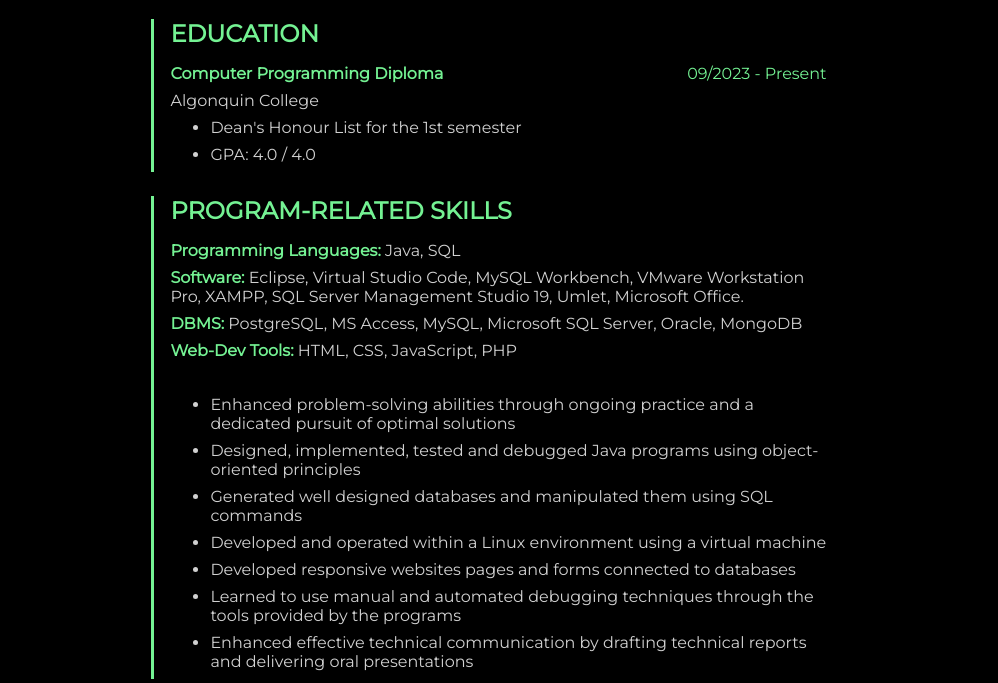
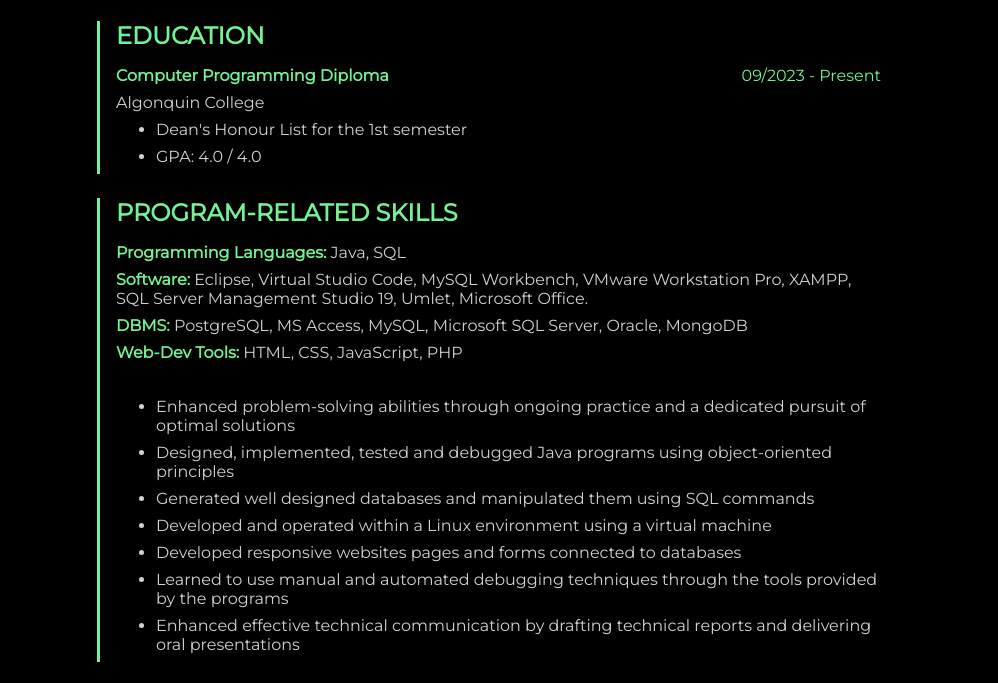
Before and after one commit to Herr-visanovich/Personal-Website, a plain HTML site: page resume.html in a window 1280 px wide. Shown: the part 282-965 px from the top of the page, without its empty margins (143-1141 px from the left). Drawn offline with Linux system fonts and the light colour scheme.

Commit message:
Various rensonsiveness improvement

```diff
--- a/projects.css
+++ b/projects.css
@@ -16,6 +16,7 @@
     border: 1px solid black;
     border-radius: 15px;
     padding: 1rem;
+    width: 95%;
     max-width: 25rem;
     background-color: white;
     box-shadow: 5px 5px 0px 0px black;
--- a/resume.css
+++ b/resume.css
@@ -5,8 +5,8 @@
     background-color: var(--color-dark);
     display: flex;
     flex-direction: column;
-    align-items: center;
-    width: 80%;
+    align-items: left;
+    max-width: 800px;
     gap: 1.5rem;
     margin-top: 10%;
     padding-top: 2rem;
@@ -14,7 +14,6 @@
 }
 .resume-section {
     /* background-color: darkslategrey; */
-    width: 90%;
     text-align: left;
     padding-inline: 1rem;
     border-left: 3px solid var(--color-accent);
--- a/style.css
+++ b/style.css
@@ -49,8 +49,8 @@ img {
     margin-left: auto;
     margin-right: auto;
     text-align: center;
-    padding-left: 20px;
-    padding-right: 20px;
+    padding-left: 10px;
+    padding-right: 10px;
 }
 
 .landing-container {
@@ -162,8 +162,8 @@ footer {
         object-position: left center;
     }
 
-    .card-container {
-        width: 18rem;
+    .project-container {
+        padding: 0;
     }
 
 
```
Also changed, not shown: projects.html (+2 -0 lines).
